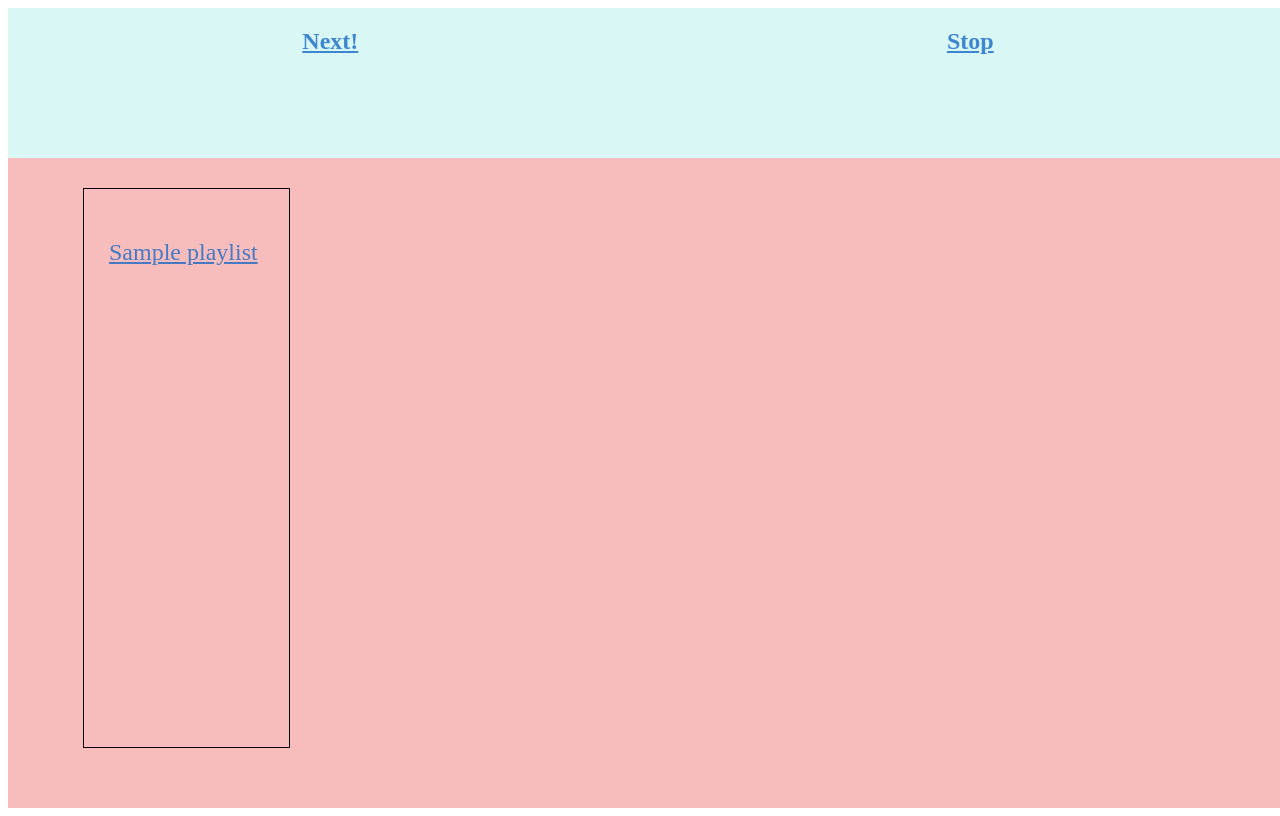
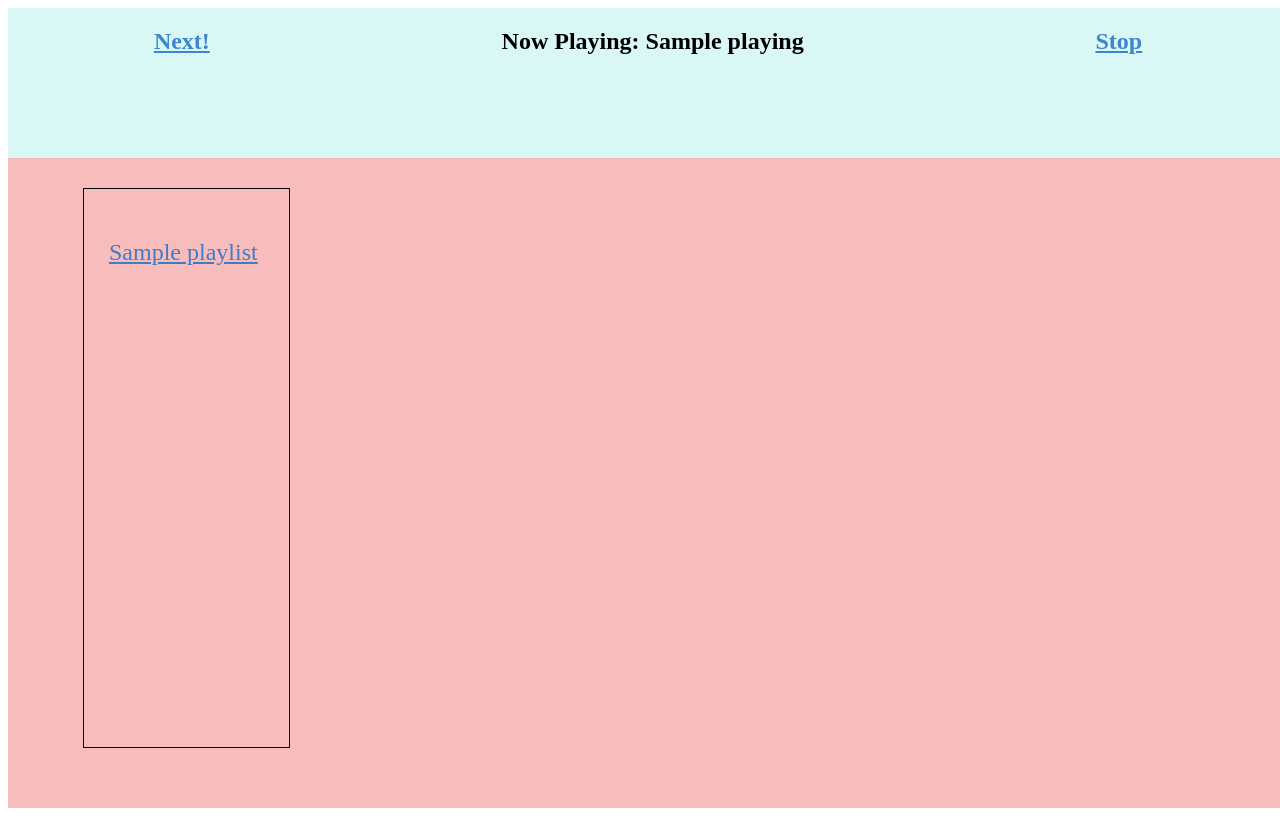
Before and after one commit to apachols/pympdrome, a Flask app: template templates/index.html in a window 1280 px wide. Run offline with Flask 2, Linux system fonts and the light colour scheme; the template is opened without the code that fills it: most values are stand-ins (such as "Sample title", 1, 10 or a date in 2020); parts of the project's set-up code (start-up, migrations or seed data) failed here and were passed over.

Commit message:
Debug reload; web UI shows now playing

```diff
--- a/server.py
+++ b/server.py
@@ -16,20 +16,28 @@ def get_playlists():
 playlists = get_playlists()
 
 @app.route("/")
-def index():
-    return render_template('index.html', playlists=playlists)
+def index(playing=""):
+    return render_template(
+        'index.html',
+        playlists=playlists,
+        playing=playing
+    )
 
-@app.route("/next")
-def next():
+@app.route("/next/")
+@app.route("/next/<playlist>")
+def next(playlist=None):
+    if not playlist:
+        playlist = system.getCurrentPlaylistName()
     radio.skipToNextSong()
-    return redirect('/')
+    return redirect('/playlist/{}'.format(playlist))
 
-@app.route("/stop")
-def stop():
+@app.route("/stop/")
+@app.route("/stop/<playlist>")
+def stop(playlist=""):
     radio.stopPlayback()
     return redirect('/')
 
 @app.route('/playlist/<playlist>')
 def playlist(playlist):
     radio.smartHandleButtonPress(playlist)
-    return redirect('/')
+    return index(playlist)
--- a/templates/index.html
+++ b/templates/index.html
@@ -53,12 +53,19 @@
             <div class="top-bar">
                 <div class="top-bar-cell">
                     <h2>
-                      <a href='/next'>Next!</a>
+                        <a href='/next/{{playing}}'>Next!</a>
                     </h2>
                 </div>
+                {% if playing %}
                 <div class="top-bar-cell">
                     <h2>
-                      <a href='/stop'>Stop</a>
+                        Now Playing:  {{playing}}
+                    </h2>
+                </div>
+                {% endif %}
+                <div class="top-bar-cell">
+                    <h2>
+                        <a href='/stop/{{playing}}'>Stop</a>
                     </h2>
                 </div>
             </div>
@@ -67,11 +74,10 @@
             <div class="radio-station-grid">
                 {% for p in playlists %}
                 <div id="radio-station-{{p}}" class="radio-station-grid-cell">
-                <a href='/playlist/{{p}}'>{{p}}</a>
+                    <a href='/playlist/{{p}}'>{{p.replace('.',' ')}}</a>
                 </div>
                 {% endfor %}
             </div>
         </div>
-
     </body>
 </html>
```
Also changed, not shown: 1 other file. Lines whose indentation alone changed are shown as unchanged.
